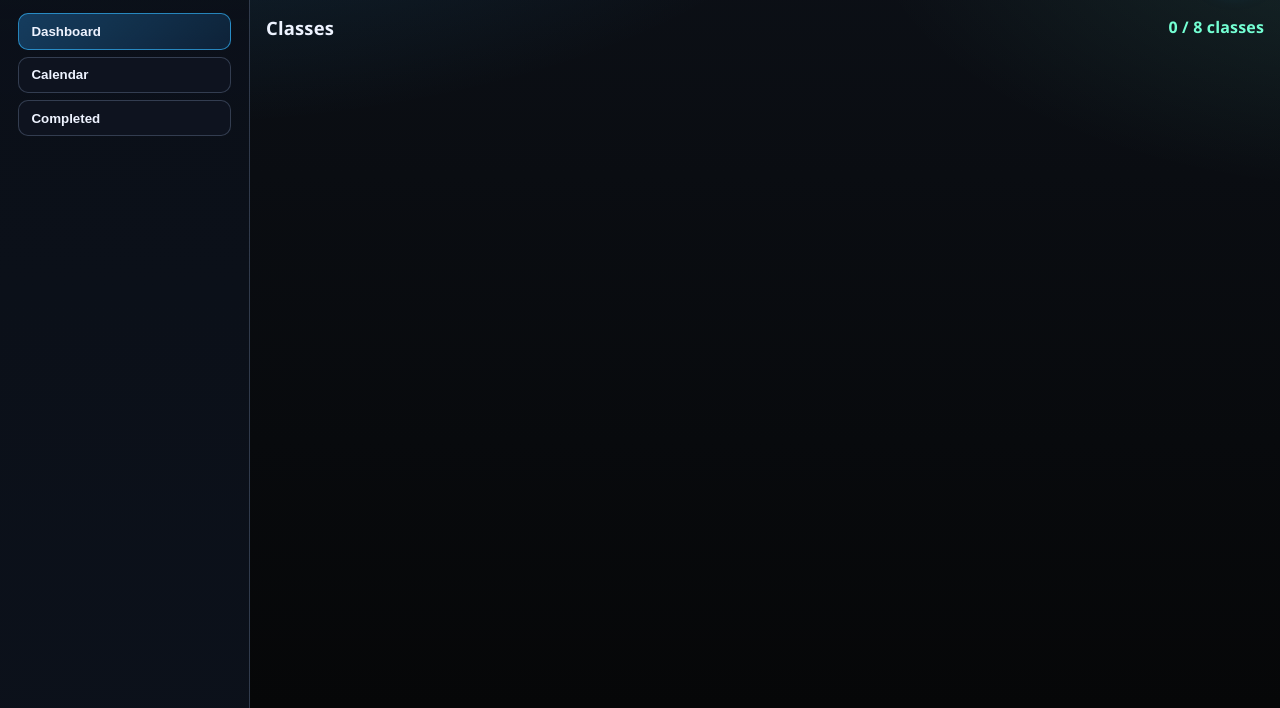
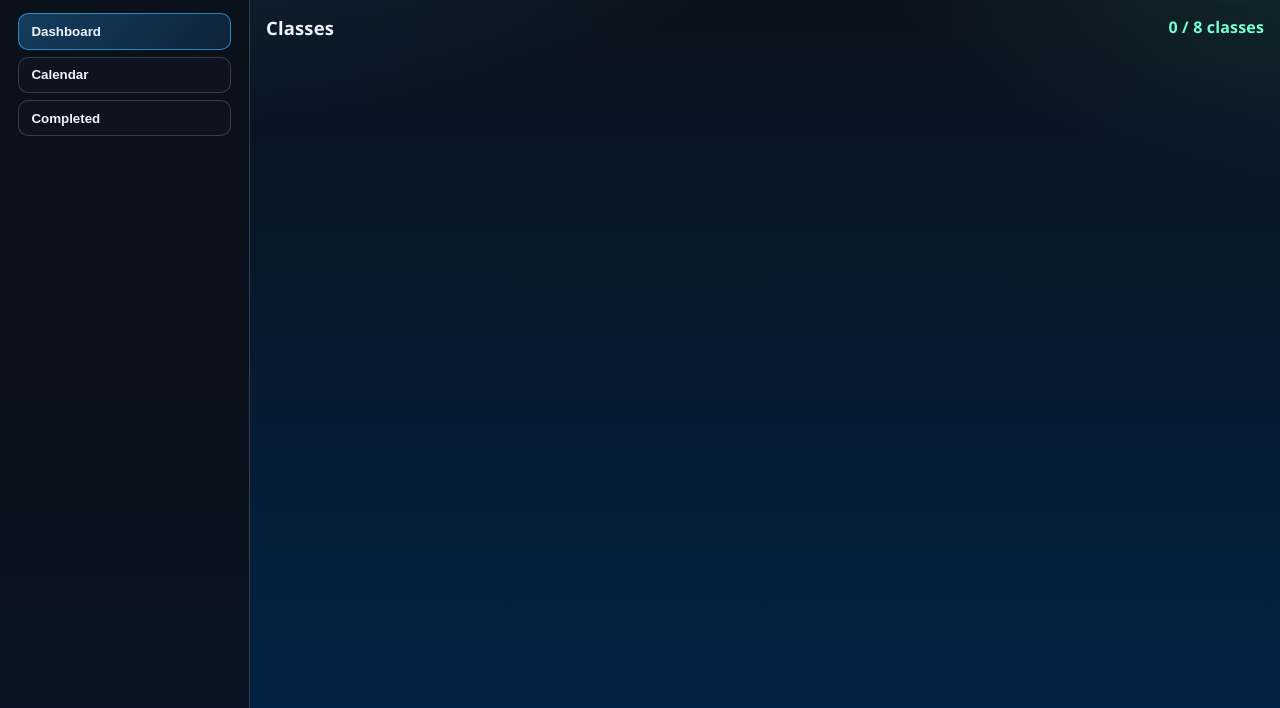
Before and after one commit to CamRich017/SchoolTracker, a website: page index.html in a window 1280 px wide. Shown: the part 92-800 px from the top of the page. Drawn offline with Linux system fonts and the light colour scheme.

Commit message:
Test Branch Test

```diff
--- a/style.css
+++ b/style.css
@@ -1,5 +1,5 @@
 :root {
-  --bg-1: #060708;
+  --bg-1: #022243;
   --bg-2: #0c1017;
   --border: rgba(137, 159, 196, 0.3);
   --text: #eef3ff;
```
